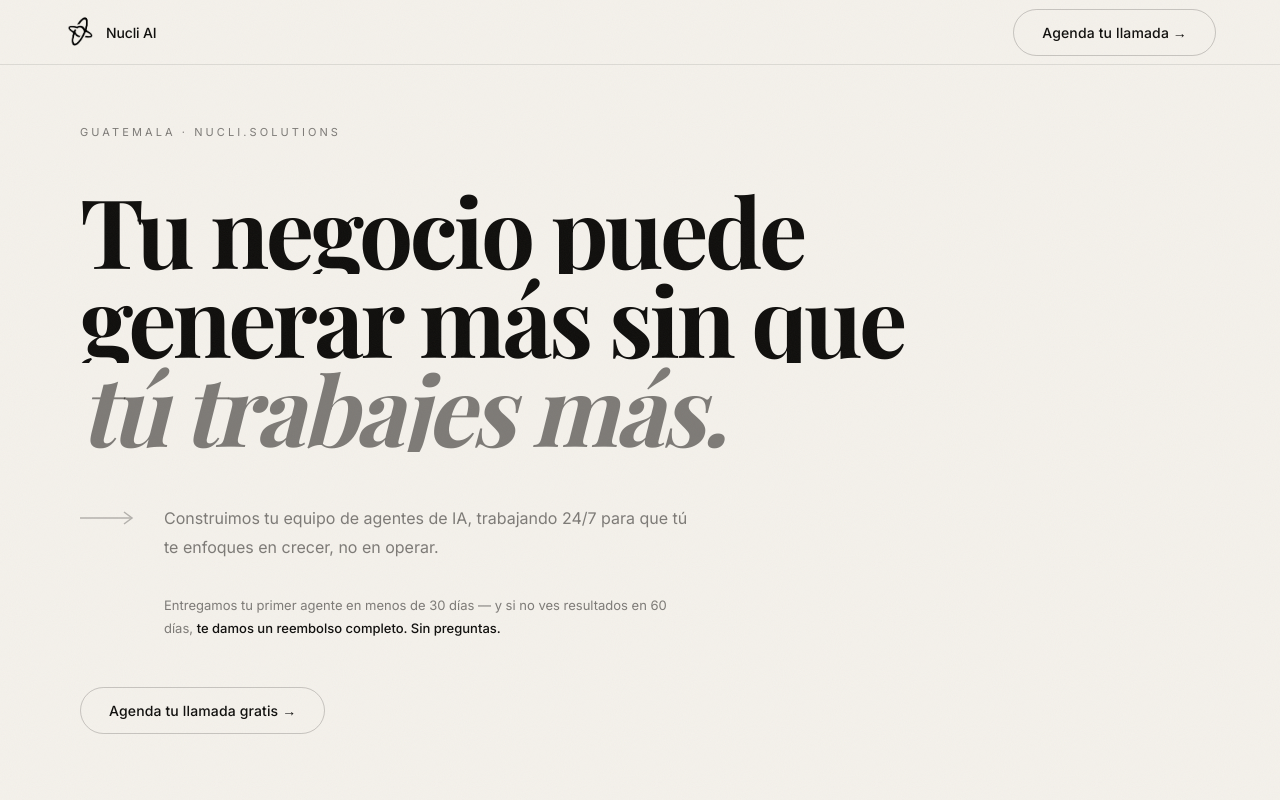
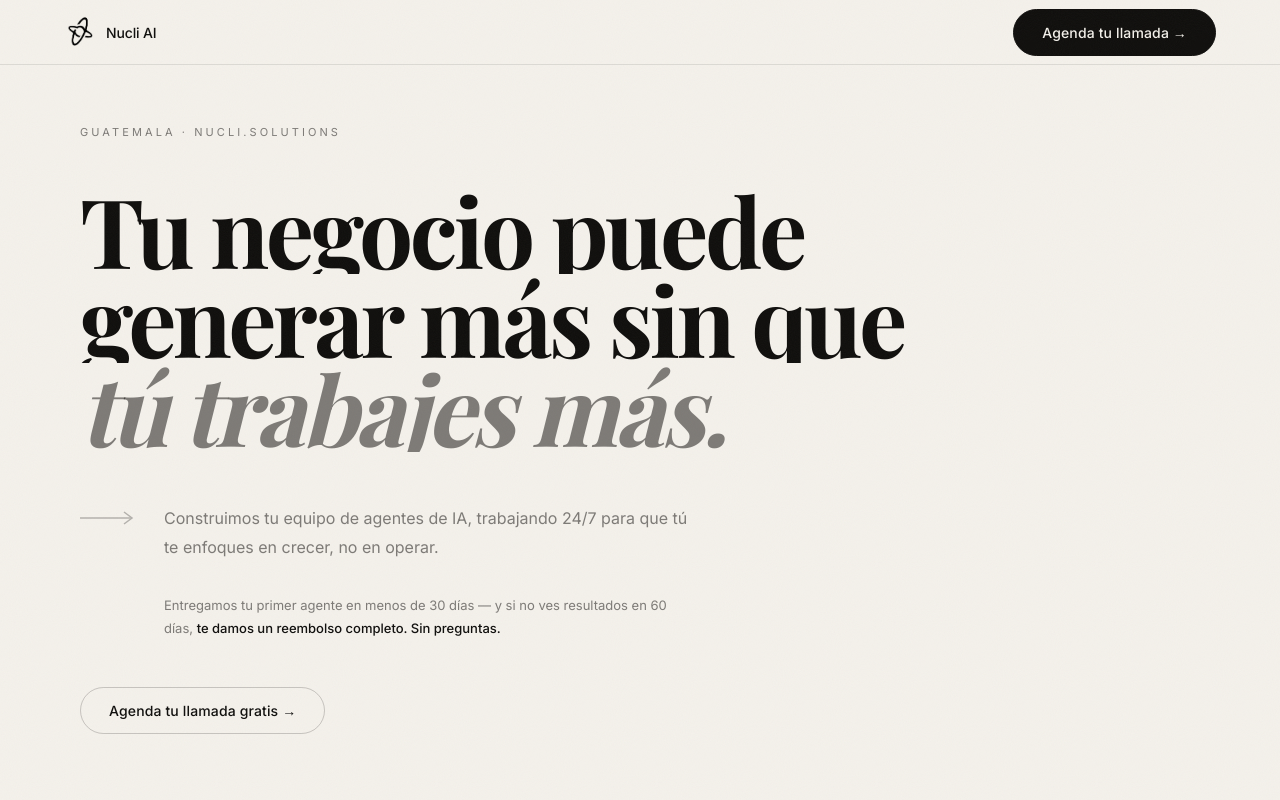
Before and after one commit to stevanmarroquin-bot/nucli-ai, a Next.js app: page / in a window 1280 px wide. Shown: the top 800 px of the page. Built offline with nearby package versions, Linux system fonts and the light colour scheme; a web font is replaced by a local one.

Commit message:
Black filled nav button

```diff
--- a/app/page.tsx
+++ b/app/page.tsx
@@ -70,7 +70,9 @@ function Nav() {
             style={{ mixBlendMode: 'multiply', objectFit: 'contain' }} />
           <span style={{ fontSize: 14, fontWeight: 500, letterSpacing: '-0.01em', ...SANS }}>Nucli AI</span>
         </div>
-        <a href={AGENDA_URL} target="_blank" rel="noopener noreferrer" className="pill">
+        <a href={AGENDA_URL} target="_blank" rel="noopener noreferrer" className="pill" style={{
+          background: 'var(--fg)', color: 'var(--bg)', borderColor: 'var(--fg)',
+        }}>
           Agenda tu llamada →
         </a>
       </div>
```
